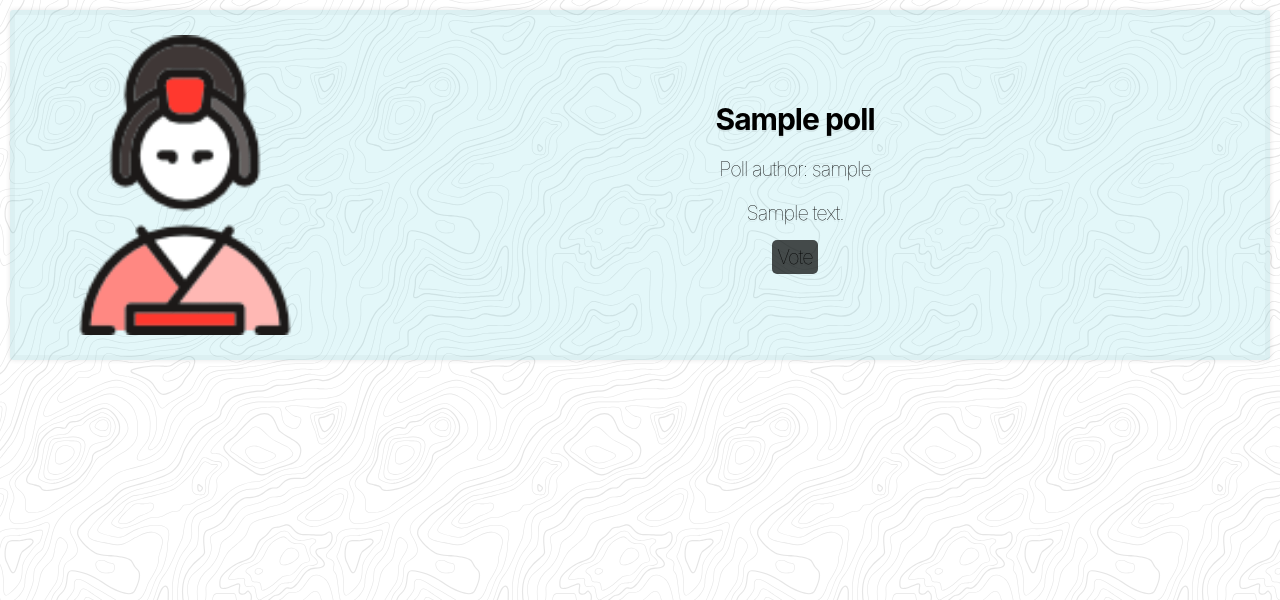
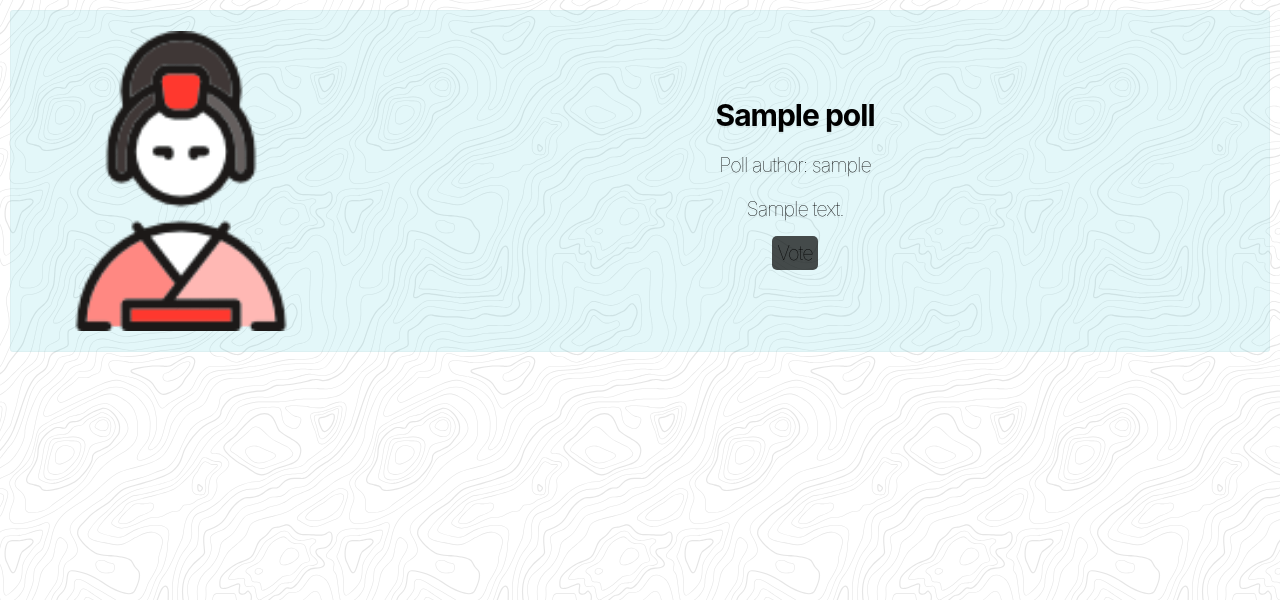
Before and after one commit to e-spatula/CITS3403-Project, a Flask app: page / in a window 1280 px wide. Shown: the part 56-656 px from the top of the page. Run offline with Flask 2, Linux system fonts and the light colour scheme; tables that the repository leaves empty hold one stand-in row (values such as "Sample post"); some libraries are stand-ins or nearby versions.

Commit message:
small changes to poll styling

```diff
--- a/app/static/style/poll.css
+++ b/app/static/style/poll.css
@@ -7,7 +7,6 @@
 
 .poll {
   background: var(--borderBox);
-  box-shadow: 0 0 5px rgba(0 , 0, 0, 0.1);
   padding: 20px;
   display: grid;
   grid-template-columns: 300px 1fr;
@@ -15,7 +14,7 @@
   align-items: center;
   color: black;
   font-weight: 100;
-  border: 5px solid rgba(0, 0, 0, 0.03);
+  border: 1px solid rgba(0, 0, 0, 0.03);
   border-radius: 3px;
   margin: 10px;
 }
```
